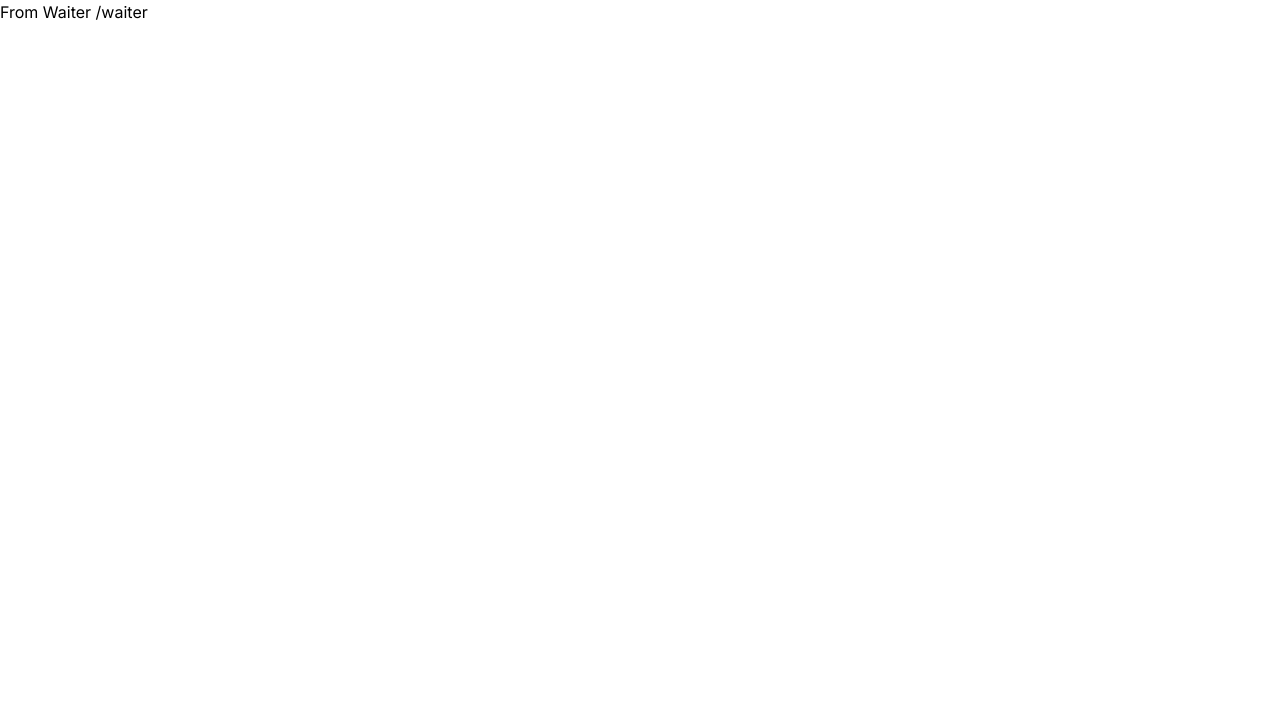
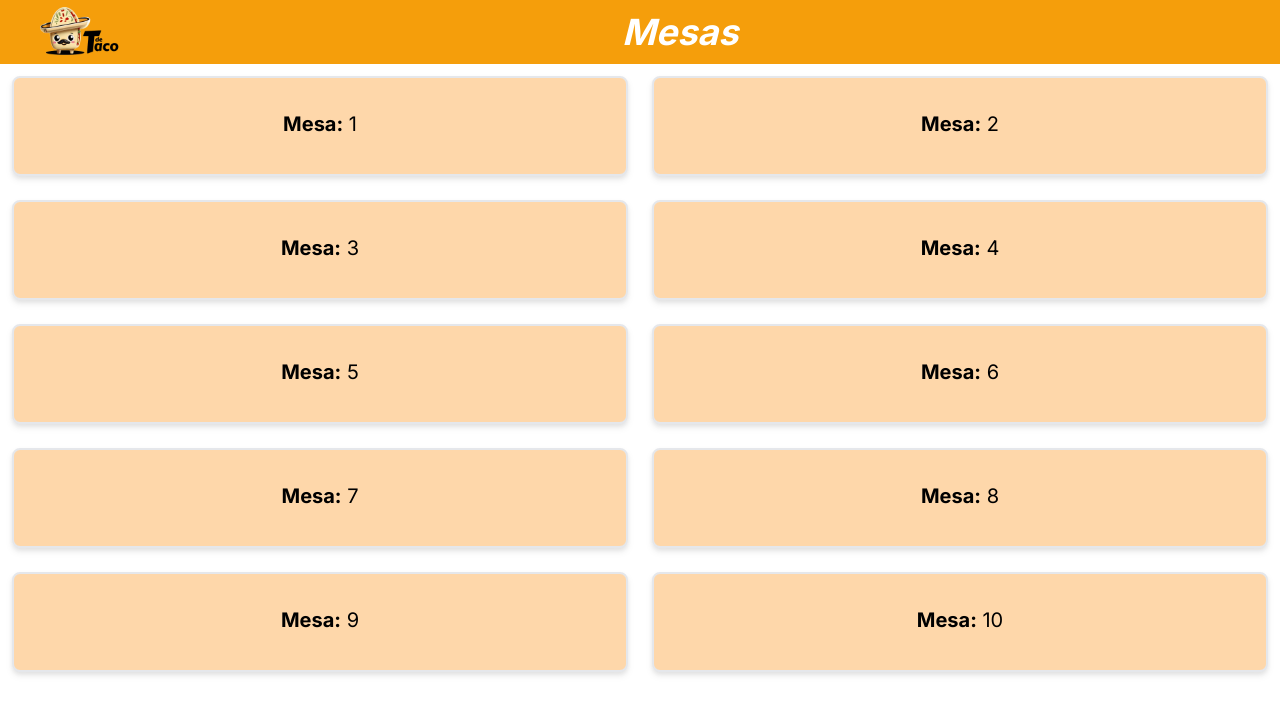
Before and after one commit to pablove2001/Front-Soft-Restaurant, a Next.js app: page /waiter in a window 1280 px wide. Shown: the top 714 px of the page. Built offline with nearby package versions, Linux system fonts and the light colour scheme.

Commit message:
Waiter (Mesero)

```diff
--- a/src/app/waiter/page.tsx
+++ b/src/app/waiter/page.tsx
@@ -1,6 +1,71 @@
+function Lista({
+    numeroMesa,
+    nombreMesa,
+}:{
+    numeroMesa: number;
+    nombreMesa: string;
+}){
+    return (
+            <div className="h-auto w-auto bg-orange-200 m-3 border-2 drop-shadow-md rounded-lg">
+                <div className="size-8 m-8 text-center w-auto text-xl">
+                    <b>{nombreMesa}:</b> {numeroMesa}
+                </div>
+            </div>
+        );
+}
+
+function ModalWaiter({
+
+}:{
+
+}){
+    return(
+            <div>
+            </div>
+    );
+}
 
 export default function Waiter() {
+    let mesas = [1, 2, 3, 4, 5, 6, 7, 8, 9, 10];
     return (
-        <h1>From Waiter /waiter</h1>
+        <>
+            {/*Navbar*/}
+            <nav className="fixed top-0 bg-amber-500 w-full z-10">
+                <div className="mx-auto px-10 flex items-center justify-between h-16">
+                    <div>
+                        {" "}
+                        {/* Left side content of the navbar */}
+                        <a href="/kiosko">
+                            <img src="/t_de_taco_horizontal.png" width={80} alt="Logotipo"></img>
+                        </a>
+                        {/* Add empty div to push the icon to the right */}
+                    </div>
+
+                    <div className="flex items-center">
+                        {" "}
+                        {/* Middle content of the navbar */}
+                        <div className="relative ">
+                            <h1 className="text-white font-bold italic text-4xl">Mesas</h1>
+                        </div>
+                    </div>
+
+                    <div className="flex items-center">
+                        {" "}
+                        {/* Right side content of the navbar */}
+                    </div>
+                </div>
+            </nav>
+
+            {/*Body*/}
+            {/*Espacio en blanco*/}
+            <div className="h-16"></div>
+
+            {/*Enlistado de mesas*/}
+            <div className="grid grid-cols-2">
+                {mesas.map((mesa) => (
+                    <Lista key={mesa} numeroMesa={mesa} nombreMesa="Mesa" />
+                ))}
+            </div>
+        </>
     );
 }
--- /dev/null
+++ b/src/app/waiter/pay/page.tsx
@@ -0,0 +1,6 @@
+
+export default function Waiter() {
+    return (
+        <h1>From Waiter /waiter/Pay</h1>
+    );
+}
--- /dev/null
+++ b/src/app/waiter/pay/print/page.tsx
@@ -0,0 +1,6 @@
+
+export default function Waiter() {
+    return (
+        <h1>From Waiter /waiter/print</h1>
+    );
+}
--- /dev/null
+++ b/src/app/waiter/summary/page.tsx
@@ -0,0 +1,6 @@
+
+export default function Waiter() {
+    return (
+        <h1>From Waiter /waiter/summary</h1>
+    );
+}
--- a/src/app/waiter/tables/page.tsx
+++ /dev/null
@@ -1,6 +0,0 @@
-
-export default function WaiterTables() {
-    return (
-        <h1>From WaiterTables /waiter/tables</h1>
-    );
-}
```
Also changed, not shown: public/t_de_taco_horizontal.png (added), src/components/WaiterComponents.tsx (added).
